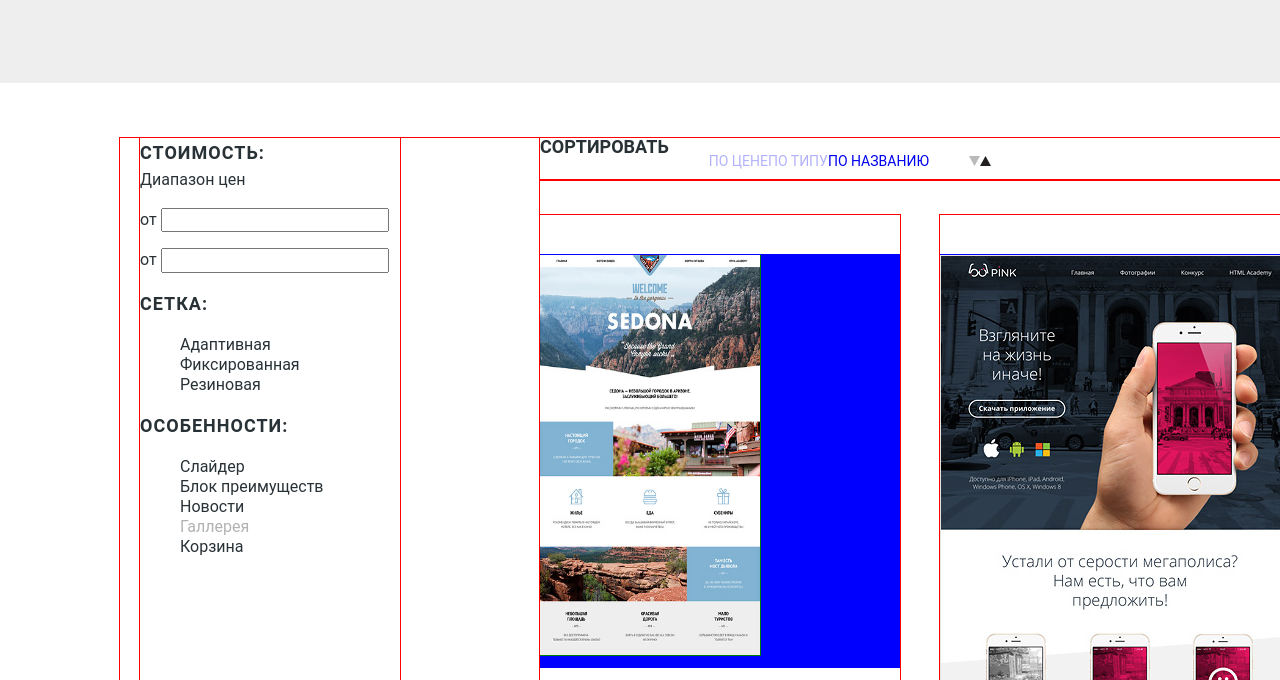
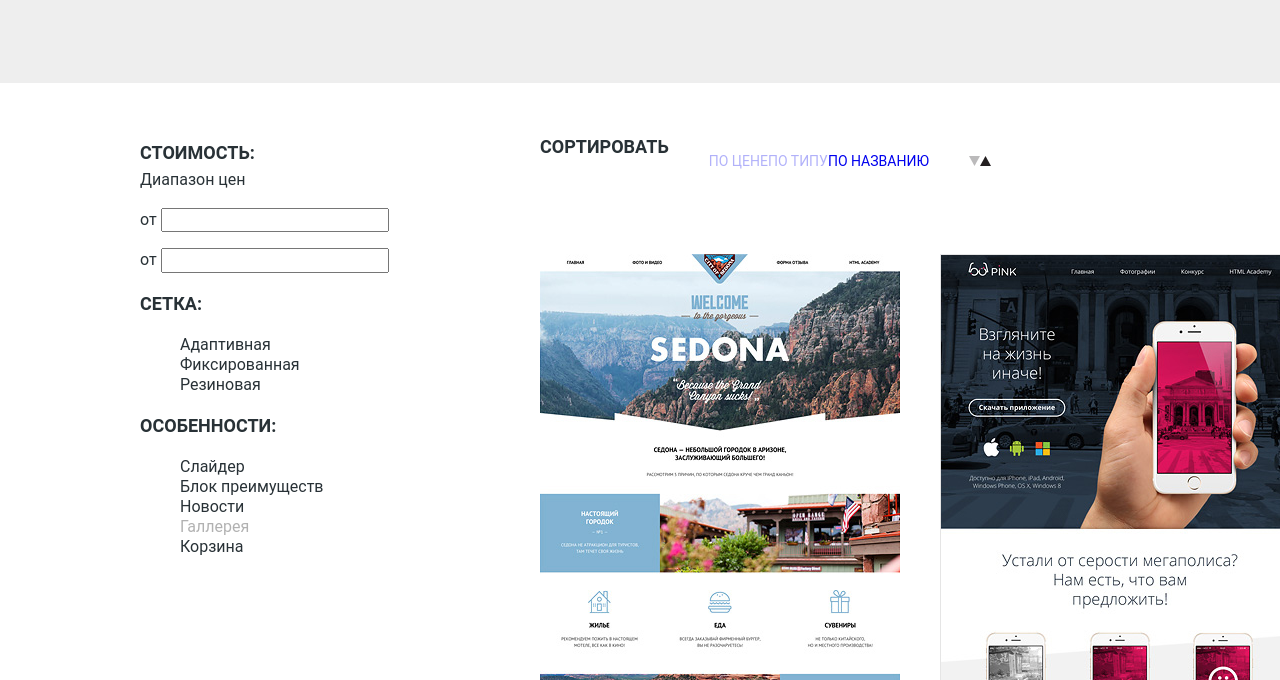
Before and after one commit to orestuk/603909-nerds, a plain HTML site: page catalog.html in a window 1280 px wide. Shown: the part 272-952 px from the top of the page. Drawn offline with Linux system fonts and the light colour scheme.

Commit message:
Завершил разметку сетки

```diff
--- a/catalog.html
+++ b/catalog.html
@@ -117,7 +117,7 @@
     <h2 class="visually-hidden">Каталог шаблонов</h2>
     <uL class="catalog-list">
       <li class="catalog-item">
-        <a href="#"><img src="img/img-sedona.jpg" width="220" height="400" alt="Sedona"></a>
+        <a href="#"><img src="img/img-sedona.jpg"  alt="Sedona"></a>
         <div class="catalog-item-offer">
           <h3>sedona</h3>
           <p>Информационный сайт для туристов</p>
@@ -149,7 +149,7 @@
   </section>
     </div>
 </main>
-<footer class="main-footer catalog">
+<footer class="main-footer">
   <div class="container">
     <section class="footer-contacts">
       <h2 class="visually-hidden">Контакты</h2>
--- a/css/style.css
+++ b/css/style.css
@@ -43,7 +43,7 @@ a {
   width: 1160px;
   margin: 0 auto;
   padding: 0 20px;
-  outline: 1px solid red;
+  *outline: 1px solid red;
 }
 
 /**** main-header *********/
@@ -667,7 +667,7 @@ ul.footer-networks{
   justify-content: space-between;
   margin-bottom: 75px;
 
-  outline: 1px solid red;
+  *outline: 1px solid red;
 }
 
 .catalog-header {
@@ -688,7 +688,7 @@ ul.footer-networks{
   width:  260px;
   min-height: 272px;
 
-  outline: 1px solid red;
+  *outline: 1px solid red;
 }
 
 .filter-form fieldset {
@@ -700,7 +700,6 @@ ul.footer-networks{
 .filter-form legend {
   font-size: 18px;
   line-height: 30px;
-  letter-spacing: 1px;
   margin: 0;
   font-weight: bold;
 
@@ -730,7 +729,7 @@ ul.footer-networks{
   flex-direction: column;
 
   width: 760px;
-  outline: 1px solid red;
+  *outline: 1px solid red;
 }
 
 /************ sorting order ***********/
@@ -739,7 +738,7 @@ ul.footer-networks{
   display: flex;
   width: 760px;
   height: 42px;
-  outline: 1px solid red;
+  *outline: 1px solid red;
 }
 
 .sorting-types, .sorting-order {
@@ -783,7 +782,7 @@ ul.footer-networks{
 .catalog {
   width: 760px;
   min-height: 2044px;
-  outline: 1px solid red;
+  *outline: 1px solid red;
 }
 
 .catalog-list {
@@ -791,7 +790,7 @@ ul.footer-networks{
   justify-content: flex-start;
   flex-wrap: wrap;
   list-style: none;
-  margin: 0;
+  margin: 0 0 60px 0;
   padding: 0;
 }
 
@@ -799,11 +798,11 @@ ul.footer-networks{
   box-sizing: border-box;
   position: relative;
   margin-top: 35px;
-  padding-top: 40px;
+  padding-top: 39px;
   width: 360px;
   font-size: 0;
   *min-height: 110px;
-  outline: 1px solid red;
+  *outline: 1px solid red;
 }
 
 .catalog-item:nth-child(odd) {
@@ -813,14 +812,12 @@ ul.footer-networks{
 .catalog-item > a {
   display: block;
   background-color: blue;
-  font-size: 0;
-  outline: 1px solid blue;
+  *outline: 1px solid blue;
 }
 
 .catalog-item img {
-  *width: 100%;
-  *min-height: 575px;
-  outline: 1px solid green;
+  display: block;
+  *outline: 1px solid green;
 }
 
 .catalog-item:hover .catalog-item-offer
@@ -831,6 +828,7 @@ ul.footer-networks{
 .catalog-item-offer {
   display: none;
   position: absolute;
+  bottom:0;
   width: 100%;
   height: 230px;
   text-align: center;
@@ -864,13 +862,19 @@ ul.footer-networks{
 
 .pagination-list
 {
+  display:flex;
+  justify-content: space-between;
   list-style: none;
   margin: 0;
   padding: 0;
+  width: 445px;
 }
 
 .pagination-item a
 {
+  display: block;
+  font-size: 16px;
+  line-height: 20px;
   color: #000000;
   background-color: #eeeeee;
 
```
